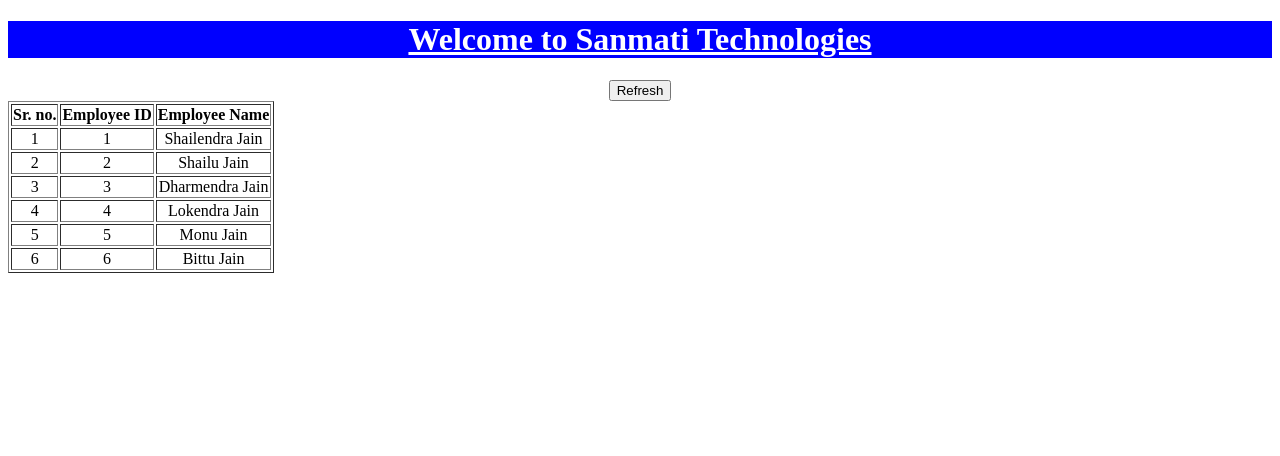
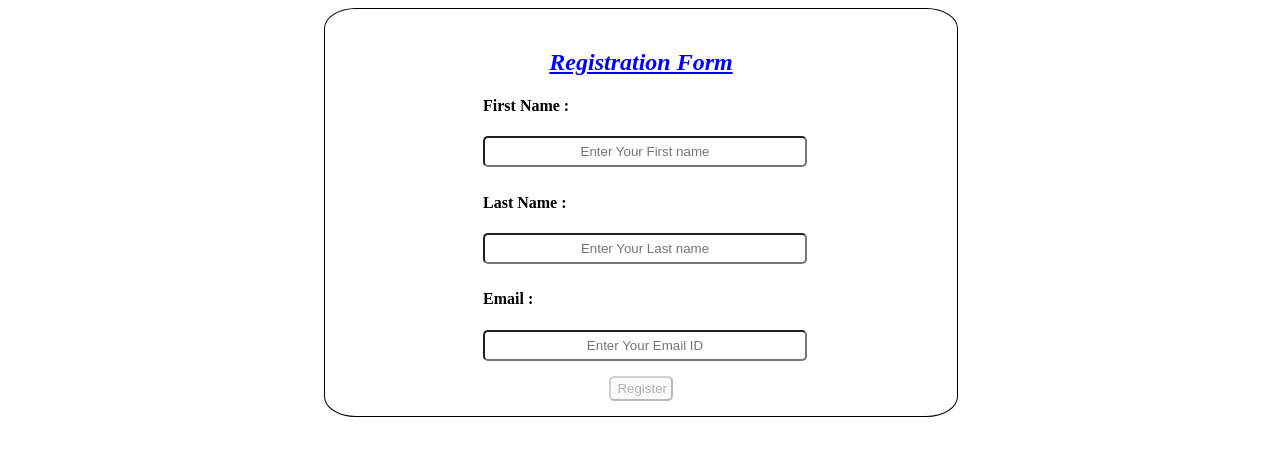
Before and after one commit to Shailendrajain08/Sahosoft-Angular-Practice, an Angular app: page / in a window 1280 px wide. Shown: the top 456 px of the page. Built offline with nearby package versions, Linux system fonts and the light colour scheme.

Commit message:
Templete Driven form Example

```diff
--- a/src/app/app.component.html
+++ b/src/app/app.component.html
@@ -1,3 +1,4 @@
 <!-- <app-typescript></app-typescript> -->
-<app-directive></app-directive>
+<!-- <app-directive></app-directive> -->
+<app-ng-forms></app-ng-forms>
 <router-outlet></router-outlet>
--- a/src/app/app.component.ts
+++ b/src/app/app.component.ts
@@ -39,28 +39,28 @@
 
 // --------------------- Class 5 Data ---------------------------------
 
-class abc {
-  show1() {
-    console.log("Hello Show1");
-  }
+// class abc {
+//   show1() {
+//     console.log("Hello Show1");
+//   }
 
-  private show2() {
-    console.log("hello Show2");
-  }
-  protected show3() {
-    console.log("Hello Show3");
-  }
-}
+//   private show2() {
+//     console.log("hello Show2");
+//   }
+//   protected show3() {
+//     console.log("Hello Show3");
+//   }
+// }
 
-class xyz extends abc {
+// class xyz extends abc {
 
-  callmethods() {
-    this.show1();
-    //this.show2();
-    this.show3();
-  }
+//   callmethods() {
+//     this.show1();
+//     //this.show2();
+//     this.show3();
+//   }
 
-}
+// }
 
 @Component({
   selector: 'app-root',
@@ -175,7 +175,7 @@
 
 // ------------------------- Class 5 Data --------------------------------
 
-constructor() {// private _abc:abc
+// constructor() {// private _abc:abc
   // _abc.show1();
   //this.switchmethod();
   // this.forMethod();
@@ -188,20 +188,20 @@
   // // this.Greet("Hello");
   // this.Greet("Hello", "Ajeet", "Chandan", "Ajeet", "Chandan", "Ajeet", "Chandan", "Ajeet", "Chandan");
   // this.Greet1("Hello", "Ajeet", "Chandan", "Ajeet", "Chandan", "Ajeet", "Chandan", "Ajeet", "Chandan");
-  this.show();
-  this.sumnumber(40,90);
-  this.print();
-}
+//   this.show();
+//   this.sumnumber(40,90);
+//   this.print();
+// }
 
-show=()=>{
-  console.log("Hello World !!");
-}
+// show=()=>{
+//   console.log("Hello World !!");
+// }
 
-sumnumber=(a:number,b:number)=>{
-  console.log(a+b);
-}
+// sumnumber=(a:number,b:number)=>{
+//   console.log(a+b);
+// }
 
-print=()=>console.log("Hello Sahosoft");
+// print=()=>console.log("Hello Sahosoft");
 
 
 // Greet(greeting: string, name: string) {
@@ -229,13 +229,13 @@
 
 //rest parameter
 
-Greet(greeting: string, ...name: string[]) {
-  console.log(greeting + ' ' + name.join('/'));
-}
+// Greet(greeting: string, ...name: string[]) {
+//   console.log(greeting + ' ' + name.join('/'));
+// }
 
-Greet1(greeting: string,str:string, ...name: string[]) {
-  console.log(greeting + ' ' + name.join('/'));
-}
+// Greet1(greeting: string,str:string, ...name: string[]) {
+//   console.log(greeting + ' ' + name.join('/'));
+// }
 
 
 // greeting = function () {
@@ -248,7 +248,7 @@
 
 
 
-switchmethod() {
+// switchmethod() {
   // let day: number = 20;
   // switch (day) {
   //   case 0:
@@ -277,24 +277,24 @@
   //     break;
   // }
 
-  let x: number = 10, y: number = 5;
-  switch (x - y) {
-    case 0:
-      console.log("Result : 0");
-      break;
-    case 5:
-      console.log("Result : 5");
-      break;
+//   let x: number = 10, y: number = 5;
+//   switch (x - y) {
+//     case 0:
+//       console.log("Result : 0");
+//       break;
+//     case 5:
+//       console.log("Result : 5");
+//       break;
 
-  }
-}
+//   }
+// }
 
-forMethod() {
+// forMethod() {
   // for (let i = 0; i <= 10; i++) {
   //   console.log(i);
   // }
 
-  let arr1 = [10, 20, 30, 40, 50, 60];
+  // let arr1 = [10, 20, 30, 40, 50, 60];
 
   // for (let i = 0; i < arr1.length; i++) {
   //   console.log(arr1[i]);
@@ -304,32 +304,32 @@
   //   console.log(val);
   // }
 
-  for (let val in arr1) {
-    // console.log(val);
-    console.log(arr1[val]);
-  }
+//   for (let val in arr1) {
+//      console.log(val);
+//     console.log(arr1[val]);
+//   }
+// }
+
+// whileMethod() {
+//   let i: number = 2;
+//   while (i < 10) {
+//     console.log(i);
+//     i++;
+//   }
+// }
+
+// dowhileMethod() {
+//   let i: number = 20;
+//   do {
+//     console.log(i);
+//     i++
+//   } while (i < 10)
+// }
+
+// foreachMethod() {
+//   let num = [20, 30, 40, 50.60];
+//   num.forEach(function (value) {
+//     console.log(value);
+//   })
+// }
 }
-
-whileMethod() {
-  let i: number = 2;
-  while (i < 10) {
-    console.log(i);
-    i++;
-  }
-}
-
-dowhileMethod() {
-  let i: number = 20;
-  do {
-    console.log(i);
-    i++
-  } while (i < 10)
-}
-
-foreachMethod() {
-  let num = [20, 30, 40, 50.60];
-  num.forEach(function (value) {
-    console.log(value);
-  })
-}
-}
--- /dev/null
+++ b/src/app/ng-forms/ng-forms.component.css
@@ -0,0 +1,40 @@
+.container{
+  border: 1px solid black;
+  width: 50%;
+  margin-left: 25%;
+  padding-top: 20px;
+border-radius: 5%;
+}
+
+.container h2{
+  color: blue;
+  font-style: italic;
+  text-decoration: underline;
+  text-align: center;
+}
+
+.inputDiv h4{
+  margin-left: 25%;
+}
+
+.inputDiv input{
+  border-radius: 5px;
+  width: 50%;
+  height: 25px;
+  margin-bottom: 5px;
+  margin-left: 25%;
+  text-align: center;
+}
+
+.inputDiv span{
+  margin-left: 25%;
+  color: red;
+}
+.button{
+  border-radius: 5px;
+  width: 10%;
+  height: 25px;
+  margin-top: 10px;
+  margin-bottom: 15px;
+  margin-left: 45%;
+}
--- /dev/null
+++ b/src/app/ng-forms/ng-forms.component.html
@@ -0,0 +1,44 @@
+<div class="container">
+  <h2>Registration Form</h2>
+
+  <div>
+    <form #regdata="ngForm" (ngSubmit)="Register(regdata)">
+      <div class="inputDiv">
+        <h4>First Name :</h4>
+        <input type="text" class="fName" placeholder="Enter Your First name" name="firstname" minlength="3"
+          maxlength="15" ngModel required #fname="ngModel"> <br>
+        <span *ngIf="fname.touched && !fname.valid">
+          First is Required !!
+        </span>
+        <span *ngIf="fname.errors?.['minlength'] ">
+          First Name must be at least 3 characters long.
+        </span>
+        <!-- <span *ngIf="fname.errors?.['maxlength'] ">
+          Name can be only 15 characters long.
+        </span> -->
+
+      </div>
+      <div class="inputDiv">
+        <h4>Last Name :</h4> <input type="text" class="lName" placeholder="Enter Your Last name" name="lastname" minlength="3" maxlength="15"
+          ngModel required #lname="ngModel"><br>
+        <span *ngIf="lname.touched && !lname.valid">
+          Last Name is Required !!
+        </span>
+        <span *ngIf="lname.errors?.['minlength'] ">
+          Last Name must be at least 3 characters long.
+        </span>
+
+      </div>
+      <div class="inputDiv">
+        <h4>Email : </h4>
+        <input type="text" class="eMail" placeholder="Enter Your Email ID" name="email" ngModel required #email="ngModel"> <br>
+        <span *ngIf="email.touched && !email.valid">
+          Email is Required !!
+        </span>
+      </div>
+
+      <input class="button" type="submit" value="Register" [disabled]="regdata.invalid">
+
+    </form>
+  </div>
+</div>
--- /dev/null
+++ b/src/app/ng-forms/ng-forms.component.ts
@@ -0,0 +1,15 @@
+import { Component } from '@angular/core';
+import { NgForm } from '@angular/forms';
+
+@Component({
+  selector: 'app-ng-forms',
+  templateUrl: './ng-forms.component.html',
+  styleUrls: ['./ng-forms.component.css']
+})
+export class NgFormsComponent {
+  Register(regdata:NgForm){
+    console.log(regdata.value);
+    console.log(regdata.valid);
+  }
+
+}
```
Also changed, not shown: src/app/app.module.ts (+6 -3 lines), 1 other file (tests, documents, lock files or other folders).
